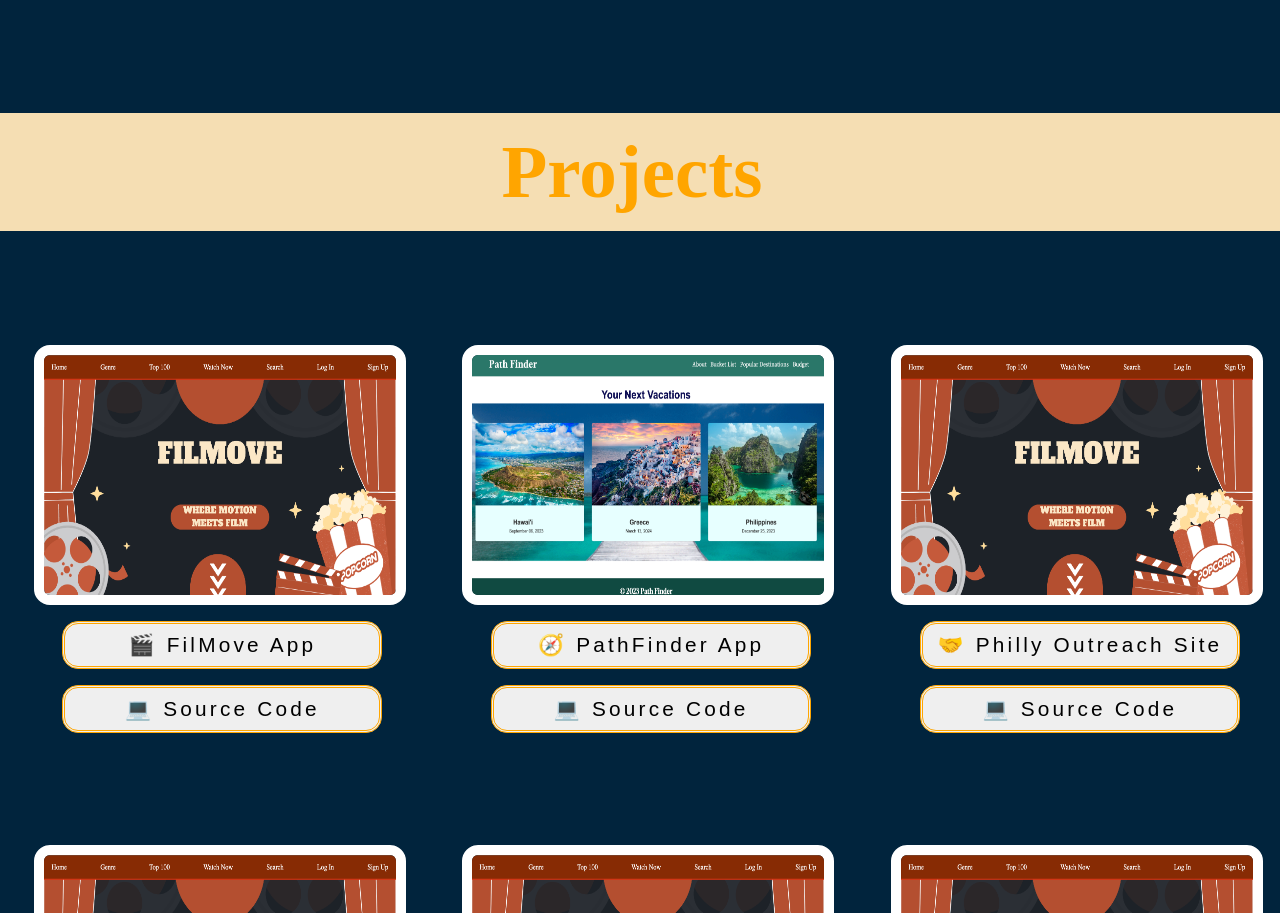
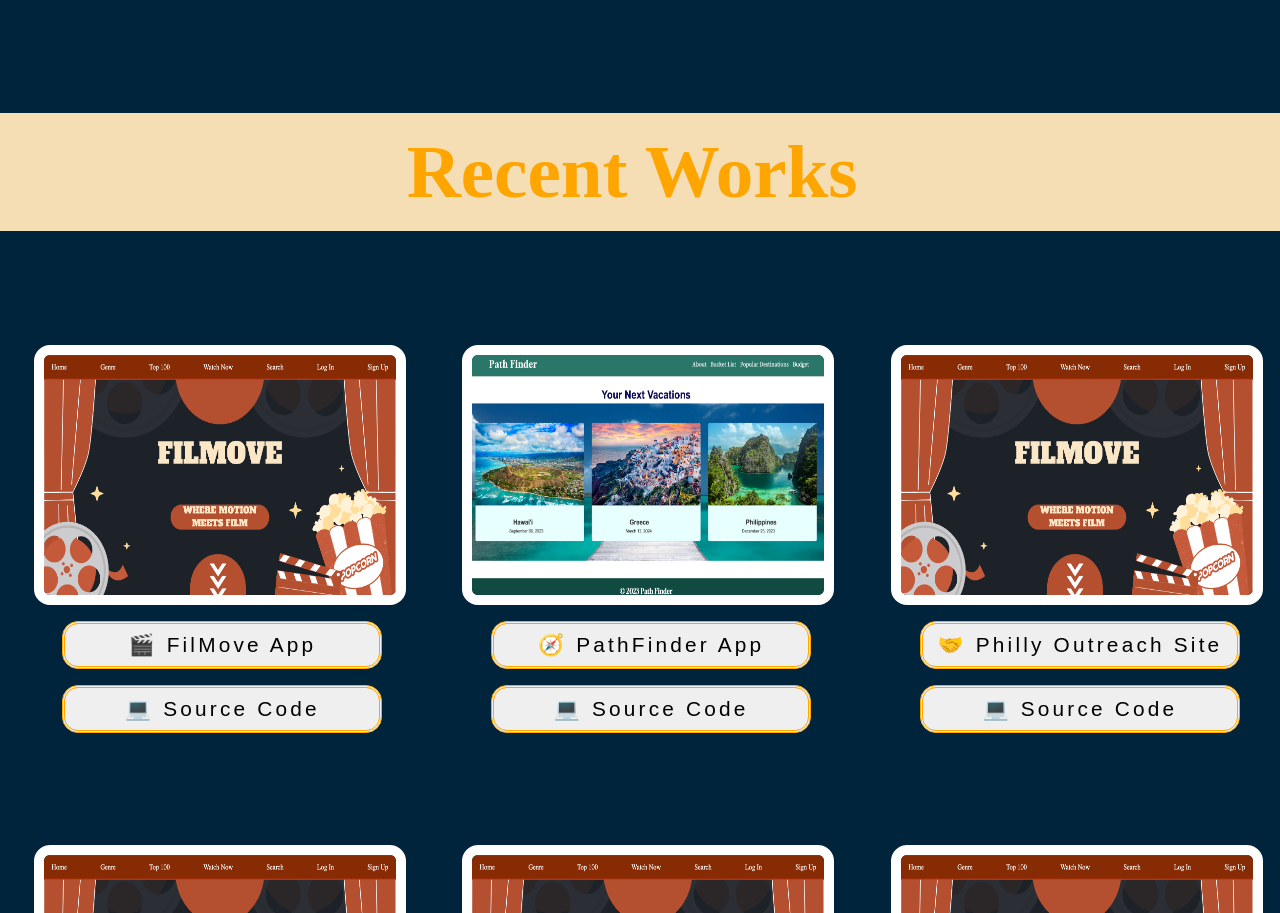
Before and after one commit to melroseceballos/Portfolio, a React (Vite) app: page / in a window 1280 px wide. Shown: the part 1441-2354 px from the top of the page. Built offline with nearby package versions, Linux system fonts and the light colour scheme; a web font is replaced by a local one.

Commit message:
merge devs

```diff
--- a/src/components/ProjectsPage/projects.jsx
+++ b/src/components/ProjectsPage/projects.jsx
@@ -3,7 +3,7 @@
 function Projects() {
     return(
         <>
-        <h1 className='projectsTitle'>Projects</h1>
+        <h1 className='projectsTitle'>Recent Works</h1>
         <div className='projects'>
 
         <div className='projectOne'>
```
